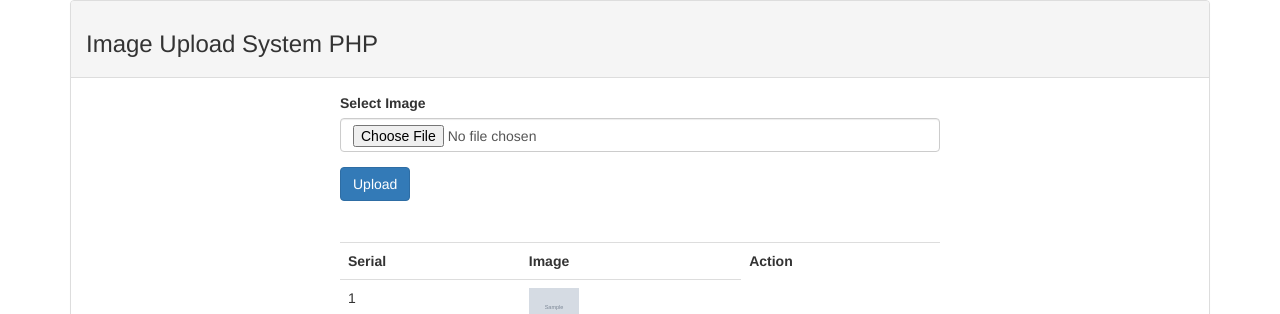
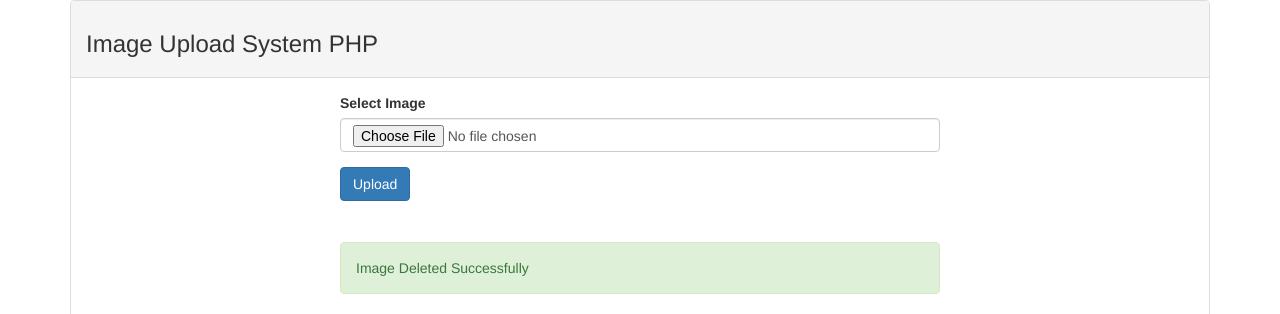
Before and after one commit to shafikcmt/Image-Upload-System-PHP, a PHP site: page /index.php?del=1 in a window 1280 px wide. Shown: the top 314 px of the page. Run offline with PHP 8.4, Linux system fonts and the light colour scheme; tables that the repository leaves empty or names only in its code hold one stand-in row (values such as "Sample post"); grey boxes marked "Sample" are stand-in pictures.

Commit message:
Uploading Image File With PHP (Delete/Unlink Image File)

```diff
--- a/index.php
+++ b/index.php
@@ -42,7 +42,7 @@
                     </div>
                     <input class="btn btn-primary" type="submit" name="submit" value="Upload">
                 </form>
-                <br>
+                 <br>
                   <br>
                       <div class="row">
                        <div height="100px" class="col-md-4">
@@ -55,6 +55,29 @@
                         <th>Image</th>
                         <th>Action</th>
                     </tr>
+                    <?php
+                    if(isset($_GET['del'])){
+                        $id = $_GET['del'];
+
+
+                         $getquery = "SELECT * FROM tbl_image WHERE id='$id'";
+                         $getimg = $db->select($getquery);
+                        if($getimg){
+                           while($imgdata = $getimg->fetch_assoc()){
+                            $delimg = $imgdata['image'];
+                             unlink($delimg);
+                        }
+
+                    }
+                    $query = "DELETE FROM tbl_image WHERE id ='$id'";
+                    $imgDelete = $db->delete($query);
+                    if($imgDelete){
+                         echo "<div class='alert alert-success'>Image Deleted Successfully</div>";
+                     }else{
+                         echo "<div class='alert alert-danger'>Image not Deleted !</div>";
+                     }
+                    }
+                    ?>
                 <?php
                    $query = "SELECT * FROM tbl_image";
                    $getImage = $db->select($query);
@@ -66,7 +89,9 @@
                     <tr>
                         <td><?php echo $i; ?></td>
                         <td><img height="40px" width="50px;"  class="img-responsive" src="<?php echo $result['image']; ?>" ></td>
-
+                        <td>
+                            <a class="btn btn-primary" href="?del=<?php echo $result['id']; ?>">Delete</a>
+                        </td>
                     </tr>
                     <?php }} ?>
                 </table>
--- a/lib/Database.php
+++ b/lib/Database.php
@@ -36,6 +36,14 @@
             return false;
         }
     }
-
+     // Delete Data
+    public function delete($data){
+        $result = $this->link->query($data)or die($this->link->error.__LINE__);
+        if($result){
+            return $result;
+        }else{
+            return false;
+        }
+    }
 }
 ?>
```
Also changed, not shown: uploads/22c89dde2b.png (deleted), uploads/46917ace2c.png (deleted), uploads/655a9b3851.png (added), uploads/f23f7aaea7.png (added).
